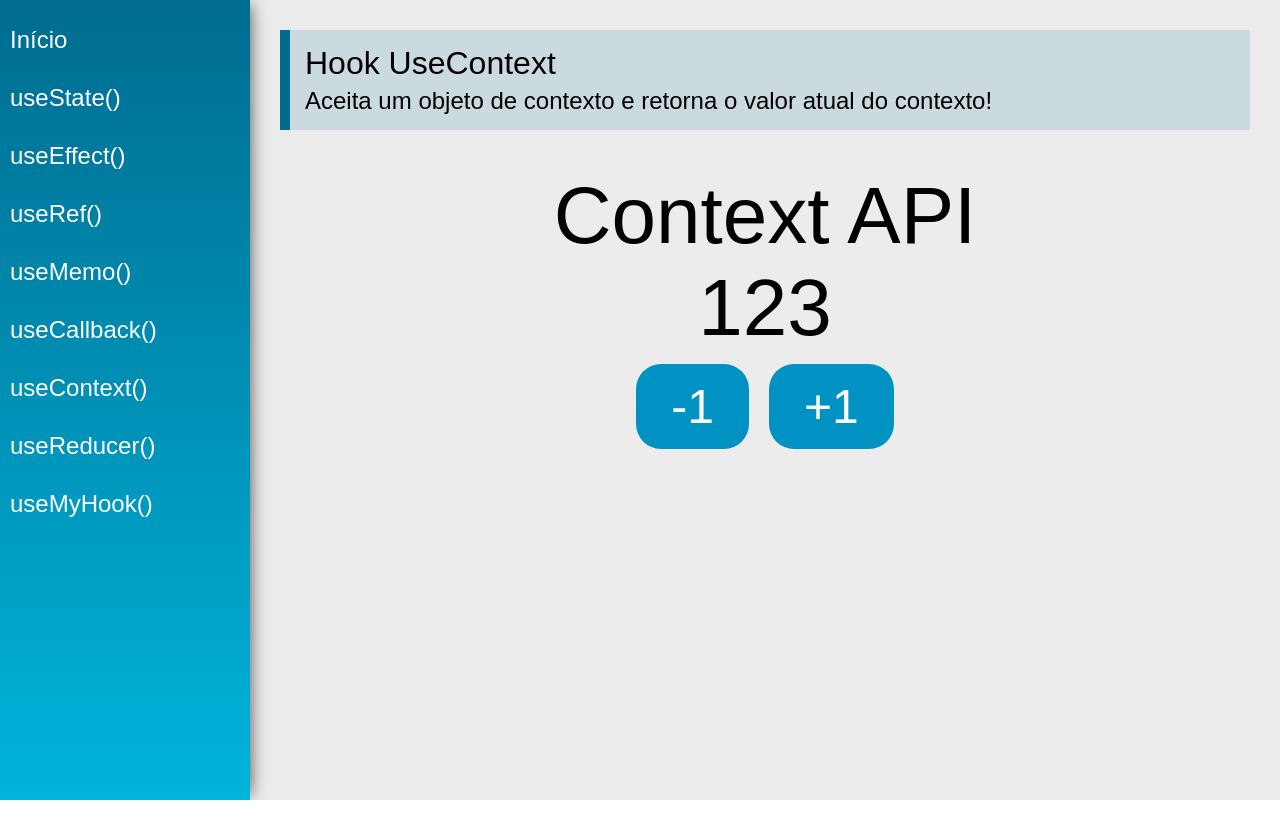
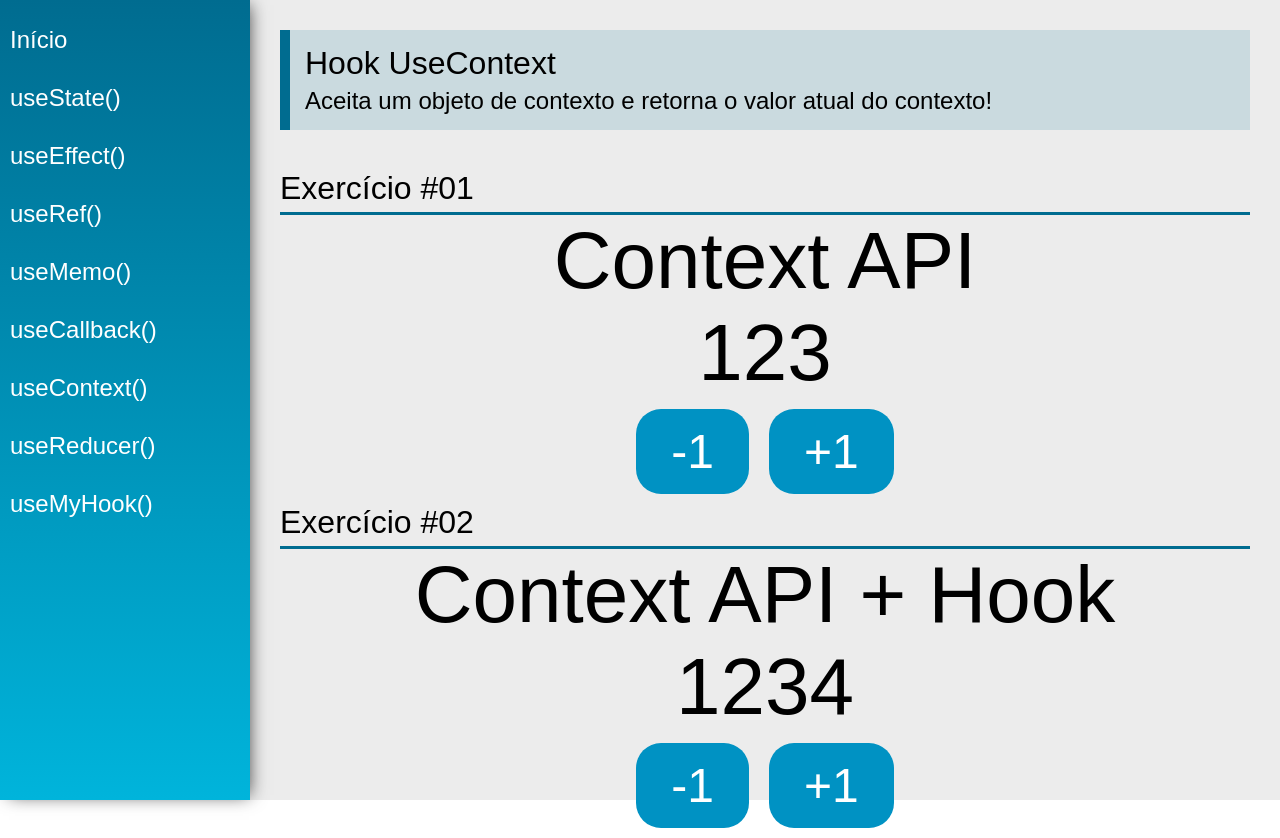
Before and after one commit to GuilCMattos/reactHooks, a React (Create React App) app: page /useContext in a window 1280 px wide. Before the commit the page ends 800 px from the top, so only its background shows below. Built offline with nearby package versions, Linux system fonts and the light colour scheme.

Commit message:
add: useContext part 2 with Store

```diff
--- a/src/data/Store.jsx
+++ b/src/data/Store.jsx
@@ -0,0 +1,35 @@
+import React from "react";
+import { useState } from "react";
+
+const initialState = {
+    number: 1234,
+    text: 'Context API + Hook'
+}
+
+export const AppContext = React.createContext(initialState)
+
+const Store = props => {
+
+    const [state, setState ] = useState(initialState)
+
+    function updateState(key, value) {
+        setState({
+            ...state,
+            [key]: value
+        })
+    }
+
+    return (
+        <AppContext.Provider value={{
+            number: state.number,
+            text: state.text,
+            setNumber: n => updateState('number', n),
+            setText: t => updateState('text', t)
+        }}>
+            {props.children}
+        </AppContext.Provider>
+
+    )
+}
+
+export default Store
--- a/src/views/App.jsx
+++ b/src/views/App.jsx
@@ -5,6 +5,7 @@
 import Menu from '../components/layout/Menu'
 import Content from '../components/layout/Content'
 import DataContext, {data} from '../data/DataContext'
+import Store from '../data/Store.jsx'
 import { useState } from 'react'
 
 const App = props => {
@@ -14,16 +15,17 @@
 
 
     return (
+
+        <Store>
             <DataContext.Provider value={{state, setState}}>
-
             <div className="App">
                         <Router>
                             <Menu />
                             <Content />
                         </Router>
                     </div>
-
             </DataContext.Provider>
+        </Store>
 
     )
 }
--- a/src/views/examples/UseContext.jsx
+++ b/src/views/examples/UseContext.jsx
@@ -1,8 +1,11 @@
 import React from 'react'
-import { useContext } from 'react'
+import { useContext, useEffect } from 'react'
 import PageTitle from '../../components/layout/PageTitle'
 
 import DataContext from '../../data/DataContext'
+import SectionTitle from '../../components/layout/SectionTitle'
+
+import {AppContext} from '../../data/Store'
 
 const UseContext = (props) => {
 
@@ -15,6 +18,14 @@
     })
    }
 
+   const {number, text, setNumber, setText} = useContext(AppContext)
+
+   useEffect(()=> {
+        if(number > 1250) {
+            setText('Eita!')
+        }
+   }, [number, setText])
+
     return (
         <div className="UseContext">
             <PageTitle
@@ -22,6 +33,7 @@
                 subtitle="Aceita um objeto de contexto e retorna o valor atual do contexto!"
             />
 
+            <SectionTitle title="Exercício #01 "/>
             <div className="center">
                 <span className="text">{context.state.text}</span> <span className="text">{context.state.number}</span>
 
@@ -34,6 +46,21 @@
                     </button>
                 </div>
             </div>
+
+            <SectionTitle title="Exercício #02 "/>
+            <div className="center">
+                <span className="text">{text} </span>
+                <span className="text">{number}</span>
+                <div>
+                    <button onClick={e => setNumber(number -1)} className="btn">
+                        -1
+                    </button>
+                    <button onClick={e => setNumber(number +1)}  className="btn">
+                        +1
+                    </button>
+                </div>
+            </div>
+
         </div>
     )
 }
```
Lines whose indentation alone changed are shown as unchanged.
